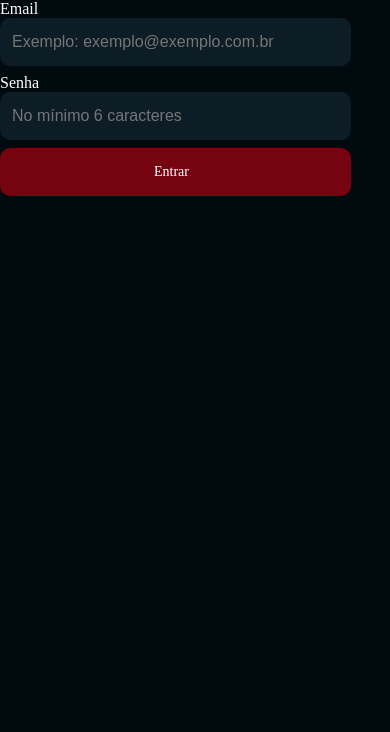
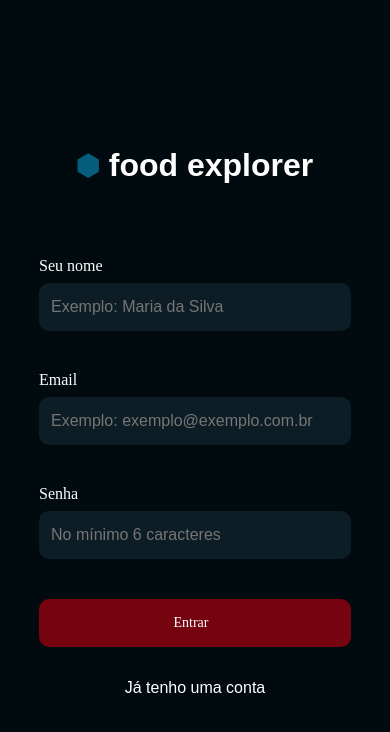
Before and after one commit to viniciusamc/food-explorer, a React (Vite) app: page / in a window 390 px wide. Shown: the top 732 px of the page. Built offline with nearby package versions, Linux system fonts and the light colour scheme.

Commit message:
feat: signup mobile

```diff
--- a/src/pages/SignIn/index.jsx
+++ b/src/pages/SignIn/index.jsx
@@ -1,21 +1,33 @@
-import { Container, Logo, Form } from "./styles";
+import { Container, Logo, Form, Content, Link } from "./styles";
 import { Input } from "../../components/Input";
 import { Button } from "../../components/Button";
-// import { Link } from "react-router-dom";
+
+import logo from "../../assets/svgs/explorer.svg";
 
 export function SignIn() {
   return (
     <Container>
-      <Logo></Logo>
+      <Logo>
+        <img src={logo} />
+        <h1>food explorer</h1>
+      </Logo>
       <Form>
-        <label>Email</label>
-        <Input placeholder="Exemplo: exemplo@exemplo.com.br"></Input>
-        <label>Senha</label>
-        <Input placeholder="No mínimo 6 caracteres" />
+        <Content>
+          <label>Seu nome</label>
+          <Input placeholder="Exemplo: Maria da Silva"></Input>
+        </Content>
+        <Content>
+          <label>Email</label>
+          <Input placeholder="Exemplo: exemplo@exemplo.com.br"></Input>
+        </Content>
+        <Content>
+          <label>Senha</label>
+          <Input placeholder="No mínimo 6 caracteres" />
+        </Content>
 
         <Button text={"Entrar"} />
 
-        {/* <Link to="#">Não tem uma conta? Cadastre-se</Link> */}
+        <Link>Já tenho uma conta</Link>
       </Form>
     </Container>
   );
--- a/src/pages/SignIn/styles.js
+++ b/src/pages/SignIn/styles.js
@@ -1,15 +1,57 @@
 import styled from "styled-components";
 
-export const Container = styled.div``;
+export const Container = styled.div`
+  min-height: 100vh;
 
-export const Logo = styled.div``;
+  display: flex;
+  flex-direction: column;
+  justify-content: center;
+  align-items: center;
+`;
+
+export const Logo = styled.div`
+  display: flex;
+  justify-content: center;
+  align-items: center;
+  gap: 10px;
+
+  color: ${({ theme }) => theme.COLORS.LIGHT_100};
+  font-family: ${({ theme }) => theme.FONTS.POPPINS};
+
+  margin-bottom: 73px;
+`;
 
 export const Form = styled.form`
   display: flex;
   flex-direction: column;
+  justify-content: center;
+  margin: 0 auto;
+  gap: 32px;
 
-  width: 90vw;
+  width: 80vw;
   max-width: 500px;
+
+  @media (min-width: 768px) {
+    background-color: ${({ theme }) => theme.COLORS.DARK_700};
+    border-radius: 16px;
+    padding: 64px;
+  }
 
   color: ${({ theme }) => theme.COLORS.LIGHT_100};
 `;
+
+export const Content = styled.div`
+  display: flex;
+  flex-direction: column;
+  gap: 8px;
+
+  font-size: 16px;
+`;
+
+export const Link = styled.a`
+  color: ${({ theme }) => theme.COLORS.LIGHT_100};
+  font-family: ${({ theme }) => theme.FONTS.POPPINS};
+  font-weight: 500;
+
+  text-align: center;
+`;
```
